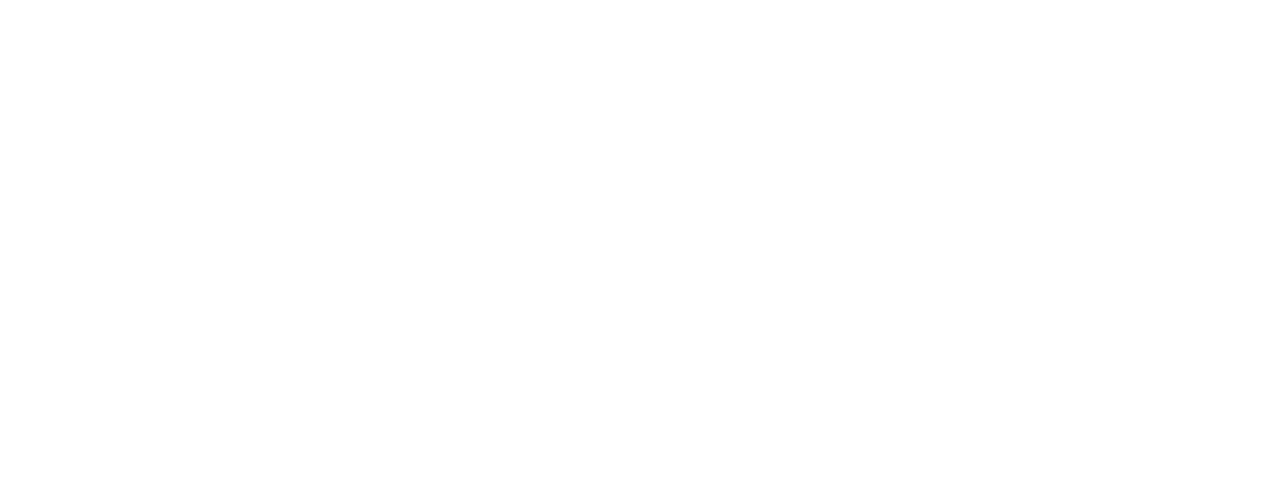
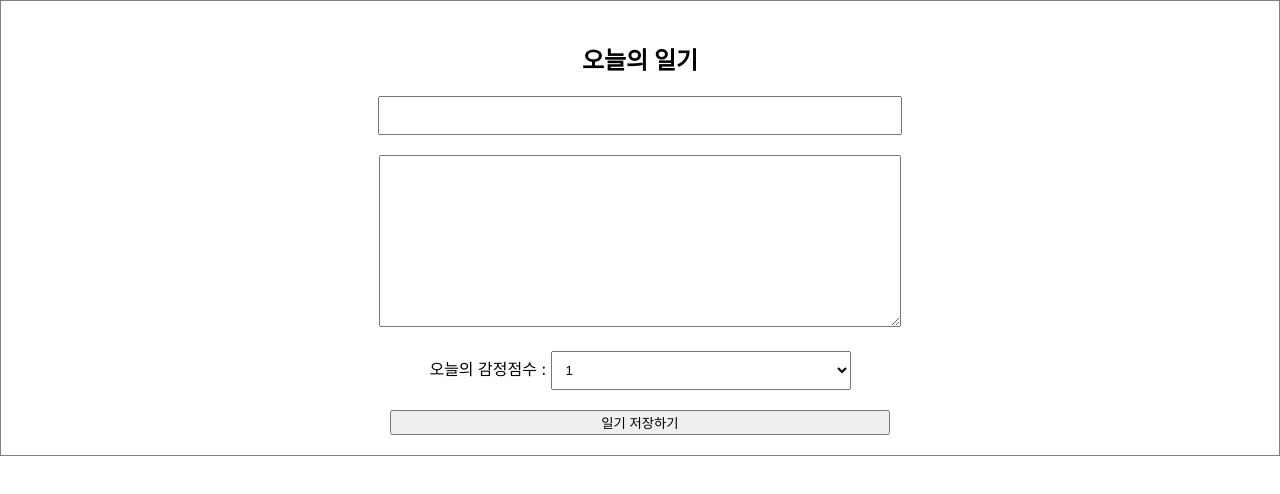
Before and after one commit to chaeleenkim/SimpleDiary_React, a React (Create React App) app: page / in a window 1280 px wide. Shown: the top 494 px of the page. Built offline with nearby package versions, Linux system fonts and the light colour scheme.

Commit message:
user input

```diff
--- a/src/App.css
+++ b/src/App.css
@@ -1,38 +1,28 @@
-.App {
+.DiaryEditor {
+  border: 1px solid gray;
   text-align: center;
+  padding: 20px;
 }
 
-.App-logo {
-  height: 40vmin;
-  pointer-events: none;
+.DiaryEditor input,
+textarea {
+  margin-bottom: 20px;
+  width: 500px;
+  padding: 10px;
 }
 
-@media (prefers-reduced-motion: no-preference) {
-  .App-logo {
-    animation: App-logo-spin infinite 20s linear;
-  }
+.DiaryEditor textarea {
+  height: 150px;
 }
 
-.App-header {
-  background-color: #282c34;
-  min-height: 100vh;
-  display: flex;
-  flex-direction: column;
-  align-items: center;
-  justify-content: center;
-  font-size: calc(10px + 2vmin);
-  color: white;
+.DiaryEditor select {
+  width: 300px;
+  padding: 10px;
+  margin-bottom: 20px;
 }
 
-.App-link {
-  color: #61dafb;
+.DiaryEditor button {
+  width: 500px;
+  padding: 10;
+  cursor: pointer;
 }
-
-@keyframes App-logo-spin {
-  from {
-    transform: rotate(0deg);
-  }
-  to {
-    transform: rotate(360deg);
-  }
-}
--- a/src/App.js
+++ b/src/App.js
@@ -1,7 +1,12 @@
 import "./App.css";
+import DiaryEditor from "./DiaryEditor";
 
 function App() {
-  return <div className="App"></div>;
+  return (
+    <div className="App">
+      <DiaryEditor />
+    </div>
+  );
 }
 
 export default App;
--- /dev/null
+++ b/src/DiaryEditor.js
@@ -0,0 +1,62 @@
+import { useState } from "react";
+
+const DiaryEditor = () => {
+  const [state, setState] = useState({
+    author: "",
+    content: "",
+    emotion: 1,
+  });
+  //const [author, setAuthor] = useState("");
+  //const [content, setContent] = useState("");
+
+  const handleChangeState = (e) => {
+    setState({
+      ...state,
+      [e.target.name]: e.target.value,
+    });
+  };
+
+  const handleSubmit = () => {
+    console.log(state);
+    alert("저장 성공");
+  };
+
+  return (
+    <div className="DiaryEditor">
+      <h2>오늘의 일기</h2>
+      <div>
+        <input
+          name="author"
+          value={state.author}
+          onChange={handleChangeState}
+        />
+      </div>
+      <div>
+        <textarea
+          name="content"
+          value={state.content}
+          onChange={handleChangeState}
+        />
+      </div>
+      <div>
+        <span>오늘의 감정점수 : </span>
+        <select
+          name="emotion"
+          value={state.emotion}
+          onChange={handleChangeState}
+        >
+          <option value={1}>1</option>
+          <option value={2}>2</option>
+          <option value={3}>3</option>
+          <option value={4}>4</option>
+          <option value={5}>5</option>
+        </select>
+      </div>
+      <div>
+        <button onClick={handleSubmit}>일기 저장하기</button>
+      </div>
+    </div>
+  );
+};
+
+export default DiaryEditor;
```
